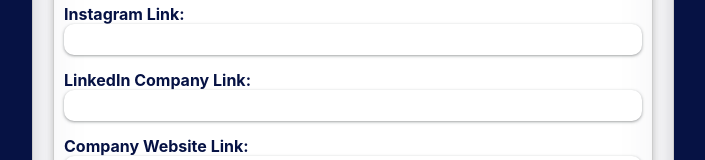
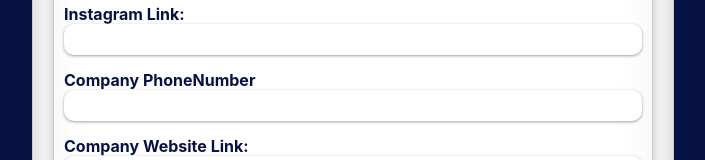
Before and after one commit to AfiyaBorkar/Stacklab-task, a React (Create React App) app in the folder frontend/: page / in a window 1280 px wide. Shown: the part 838-998 px from the top of the page, without its empty margins (287-992 px from the left). Built offline with nearby package versions, Linux system fonts and the light colour scheme; a web font is replaced by a local one.

Commit message:
made changes to form file

```diff
--- a/frontend/src/Components/UserProfileForm.js
+++ b/frontend/src/Components/UserProfileForm.js
@@ -276,7 +276,7 @@ const UserProfileForm = () => {
                 onChange={handleInputChange}
               />
 
-              <label>LinkedIn Company Link:</label>
+              <label>Company PhoneNumber</label>
               <input
                 type="text"
                 name="linkedInCompanyLink"
```
Also changed, not shown: 1 other file (tests, documents, lock files or other folders).
